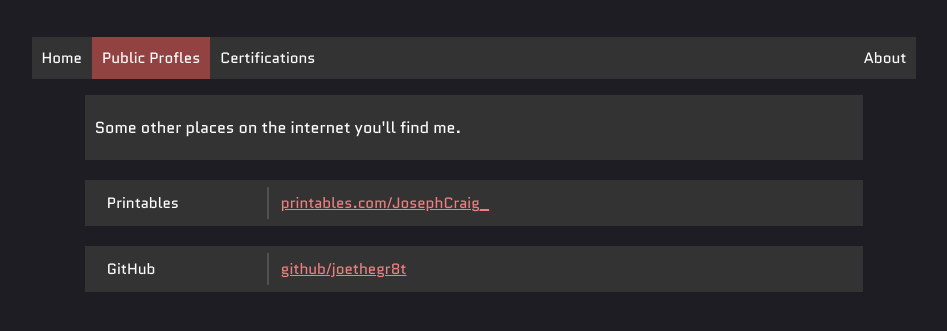
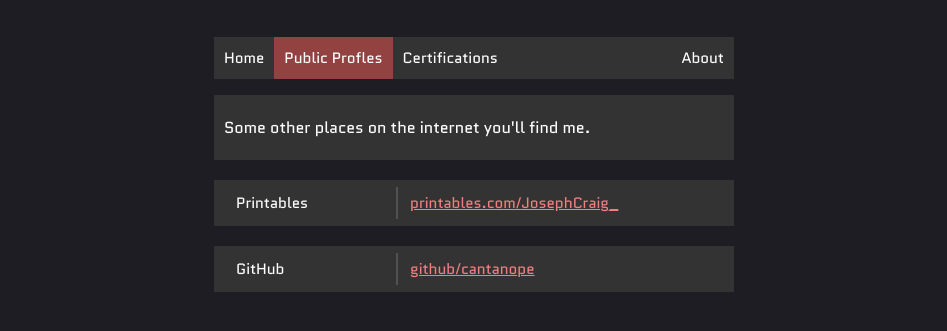
Before and after one commit to cantanope/joseph-craig.com, a plain HTML site: page profiles/index.html in a window 1280 px wide. Shown: the part 97-428 px from the top of the page, without its empty margins (166-1113 px from the left). Drawn offline with Linux system fonts and the light colour scheme.

Commit message:
Width Fix + Link Fix
Profiles:
Corrected outdated Github Link

Style.css:
Changed width to max 500px, 520 for menu.

```diff
--- a/profiles/index.html
+++ b/profiles/index.html
@@ -46,7 +46,7 @@ rel="stylesheet">
                     <p>GitHub</p>
                 </td>
                 <td class="cert-table right">
-                    <a style="text-align:center" href="https://github.com/joethegr8t">github/joethegr8t</a>
+                    <a style="text-align:center" href="https://github.com/cantanope">github/cantanope</a>
                 </td>
             </tr>
         </table>
--- a/styles.css
+++ b/styles.css
@@ -29,7 +29,7 @@ ul.menu {
     padding: 0;
     overflow: hidden;
     background-color: #333;
-    width: 70%
+    max-width: 520px;
   }
 
   li.menu {
@@ -74,7 +74,7 @@ ul.menu {
     text-align: left;
     margin-left: auto;
     margin-right: auto;
-    width: 60%;
+    max-width: 500px;
     margin-bottom: 20;
     padding-left: 10;
     padding-right: 10;
```
